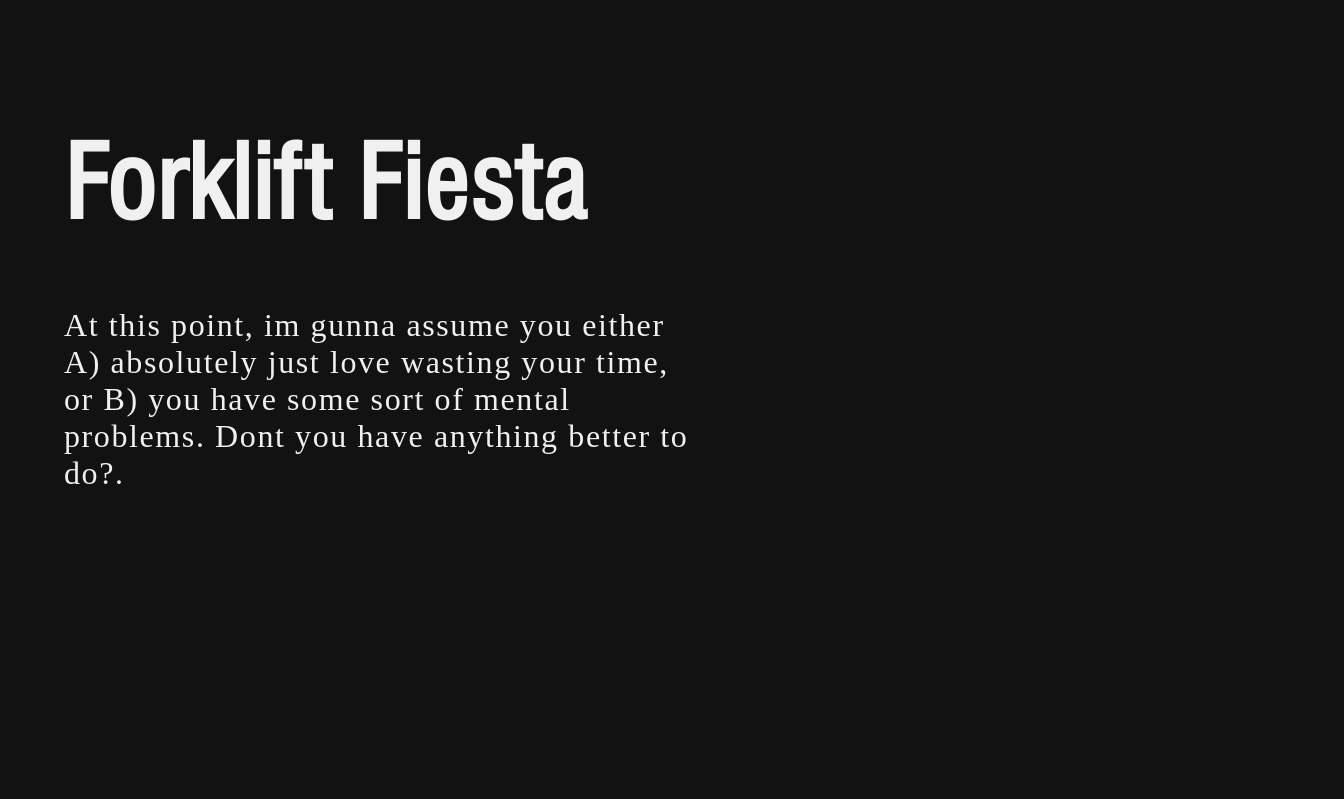
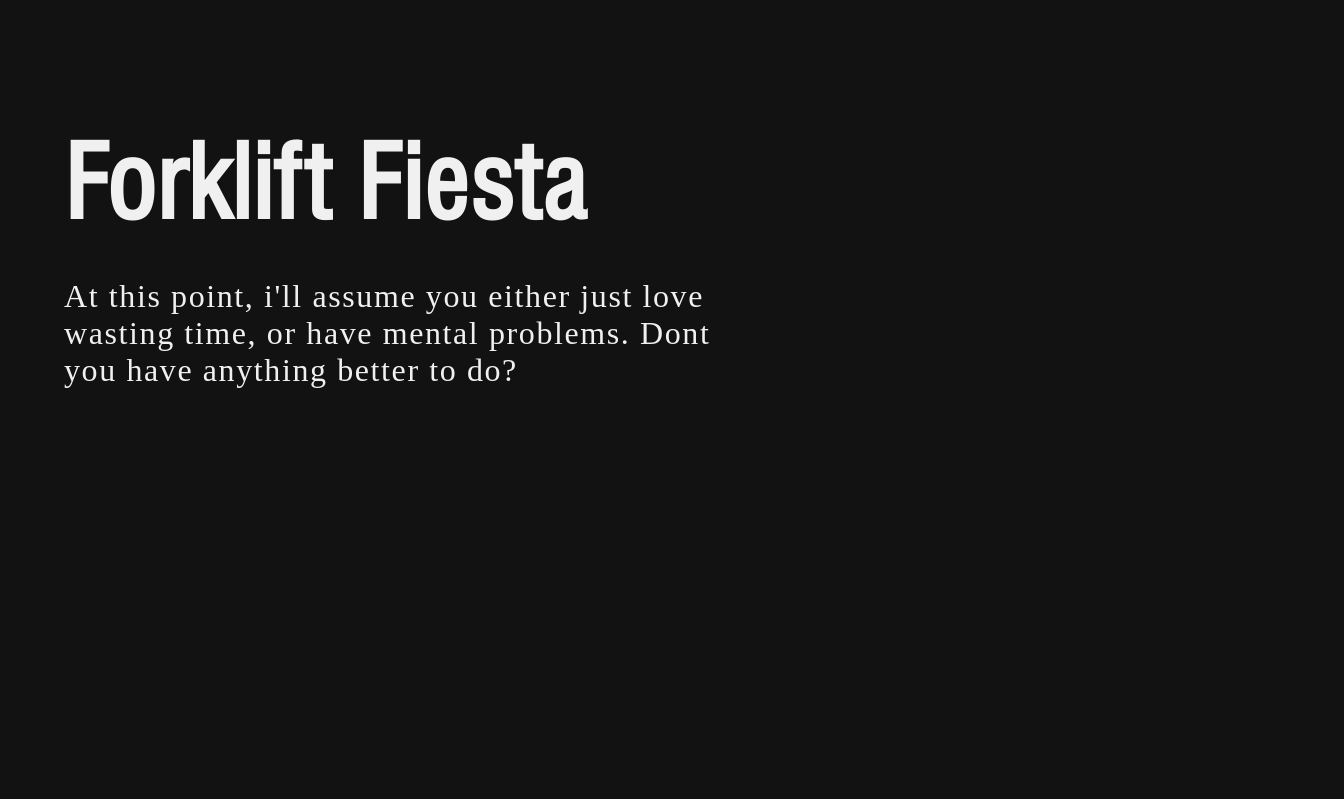
Before and after one commit to CosmoCup/CosmoCup.github.io, a plain HTML site: page index.html in a window 1280 px wide. Shown: the part 1660-2459 px from the top of the page, 1344 px wide, since content can reach past the window. Drawn offline with Linux system fonts and the light colour scheme; a web font is replaced by a local one.

Commit message:
More text fix

```diff
--- a/index.html
+++ b/index.html
@@ -40,11 +40,12 @@
 	</div>
 
 
-	<div class="boxLeft" style="height: 55%;">
-		<h1>Forklift Fiesta</h1>
-		<p style="width: 50%;">
-			At this point, im gunna assume you either A) absolutely just love wasting your time,
-			or B) you have some sort of mental problems. Dont you have anything better to do?.
+	<div class="boxLeft" style="height: 53%;">
+		<h1 style="width: 48%;">Forklift Fiesta</h1>
+		<p style="width: 60%;">
+			At this point, i'll assume you either just love
+			wasting time, or have mental problems.
+			Dont you have anything better to do?
 		</p>
 		<!-- insert buttons here -->
 	</div>
--- a/style.css
+++ b/style.css
@@ -37,7 +37,7 @@ h1 {
     font-family: 'swis721';
     font-size: clamp(0px, 7.8vw, 110px);
     margin: 0;
-    margin-bottom: 5%;
+    margin-bottom: 3%;
     width: 50%;
 }
 
@@ -52,7 +52,7 @@ h1 {
 
 .boxLeft {
     float: left;
-    width : 100%;
+    width : 90%;
     position: relative;
     padding-left: 5%;
     text-align: left;
```
